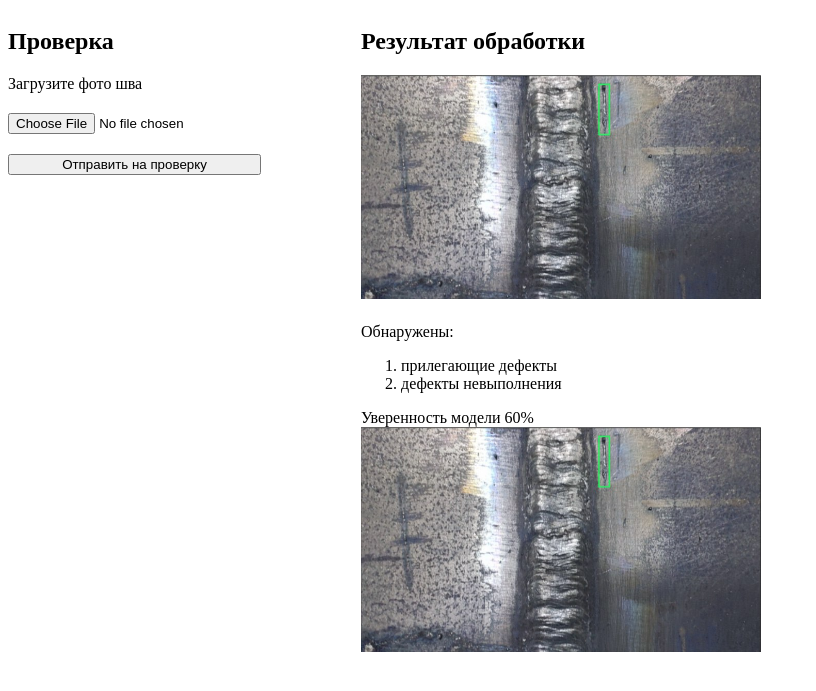
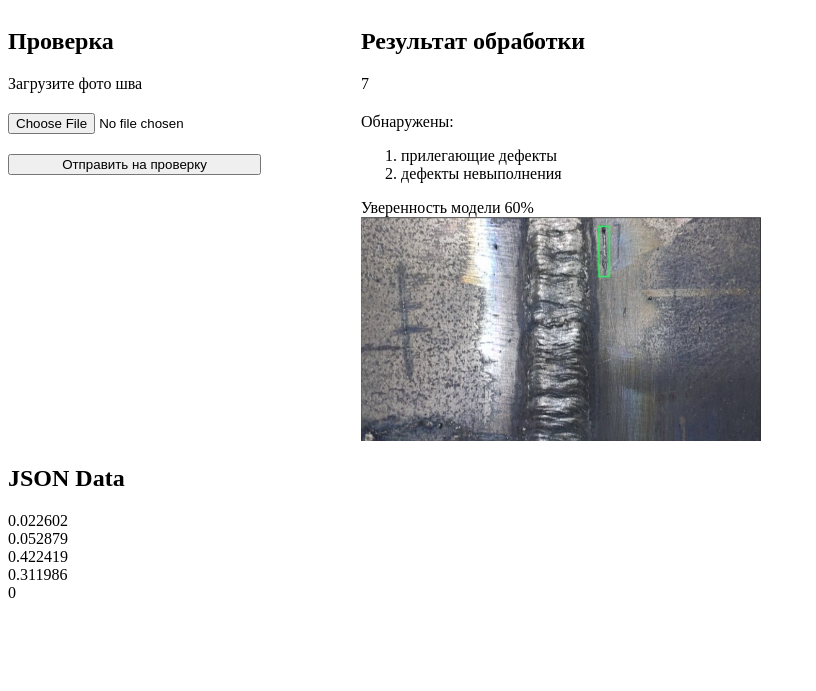
Before and after one commit to AI-Solution-inc/AtomicHack2.0_DetectDefects, a Django app: page / in a window 1280 px wide. Shown: the top 691 px of the page, without its empty margins (0-816 px from the left). Run offline with Django 5.2, Linux system fonts and the light colour scheme.

Commit message:
add json\add save photo

```diff
--- a/web/atomic_web/myapp/templates/starting_screen.html
+++ b/web/atomic_web/myapp/templates/starting_screen.html
@@ -37,7 +37,8 @@
       <div class="wrap">
         <div>
           <h2>Проверка</h2>
-          <form action="/" class="form-wrap">
+          <form action="/" method="post" enctype="multipart/form-data" class="form-wrap">
+            {% csrf_token %}
             <label for="photo">Загрузите фото шва</label>
             <input
               type="file"
@@ -50,8 +51,7 @@
         </div>
 
         <div class="result">
-          <h2>Результат обработки</h2>
-          <img class="result-img" src="./img/test.jpg" alt="test" />
+          <h2>Результат обработки</h2>7
           <div class="result-content">
             <div>Обнаружены:</div>
             <ol>
@@ -67,6 +67,18 @@
           />
         </div>
       </div>
+      <div class="json-data">
+        <h2>JSON Data</h2>
+        {% for item in data %}
+        <div class="json-item">
+            <div>{{ item.width }}</div>
+            <div>{{ item.height }}</div>
+            <div>{{ item.x }}</div>
+            <div>{{ item.y }}</div>
+            <div>{{ item.class }}</div>
+        </div>
+        {% endfor %}
+    </div>
     </div>
   </body>
 </html>
--- a/web/atomic_web/myapp/views.py
+++ b/web/atomic_web/myapp/views.py
@@ -1,6 +1,36 @@
 from django.shortcuts import render
+from django.core.files.storage import FileSystemStorage
 
 def starting_screen(request):
-    return render(request, 'starting_screen.html')
 
-# Create your views here.
+    data = [
+        {
+            "class": 0,
+            "x": 0.422419,
+            "y": 0.311986,
+            "width": 0.022602,
+            "height": 0.052879
+        }
+    ]
+
+    if request.method == 'POST' and request.FILES.get('photo'):
+        photo = request.FILES['photo']
+        fs = FileSystemStorage()
+        filename = fs.save(photo.name, photo)
+        uploaded_file_url = fs.url(filename)
+
+        #тут сделаем обработку
+
+
+        context = {
+            'uploaded_file_url': uploaded_file_url,
+            'data': data,
+        }
+        return render(request, 'starting_screen.html', context)
+
+    context = {
+        'uploaded_file_url': '',
+        'data': data,
+    }
+
+    return render(request, 'starting_screen.html', context)# Create your views here.
```
Also changed, not shown: web/atomic_web/media/Снимок экрана 2024-06-15 121945.png (added).
